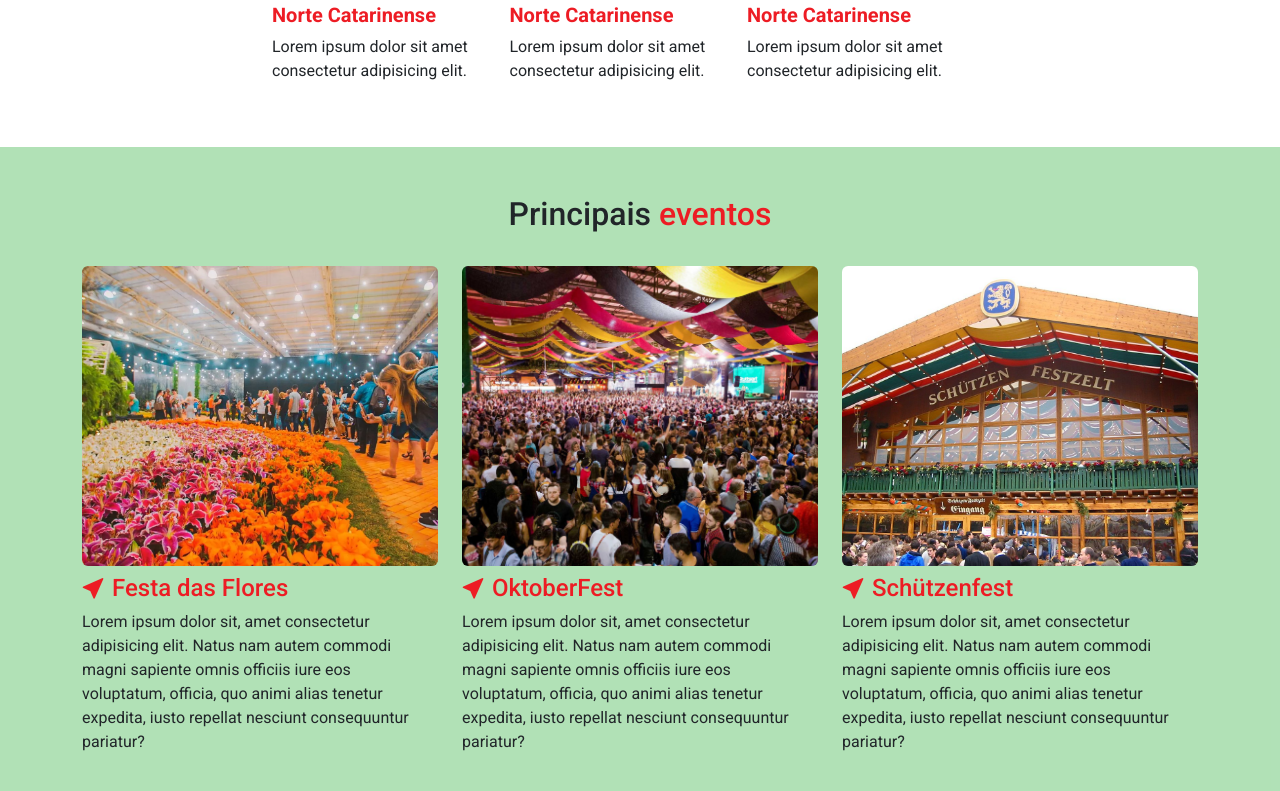
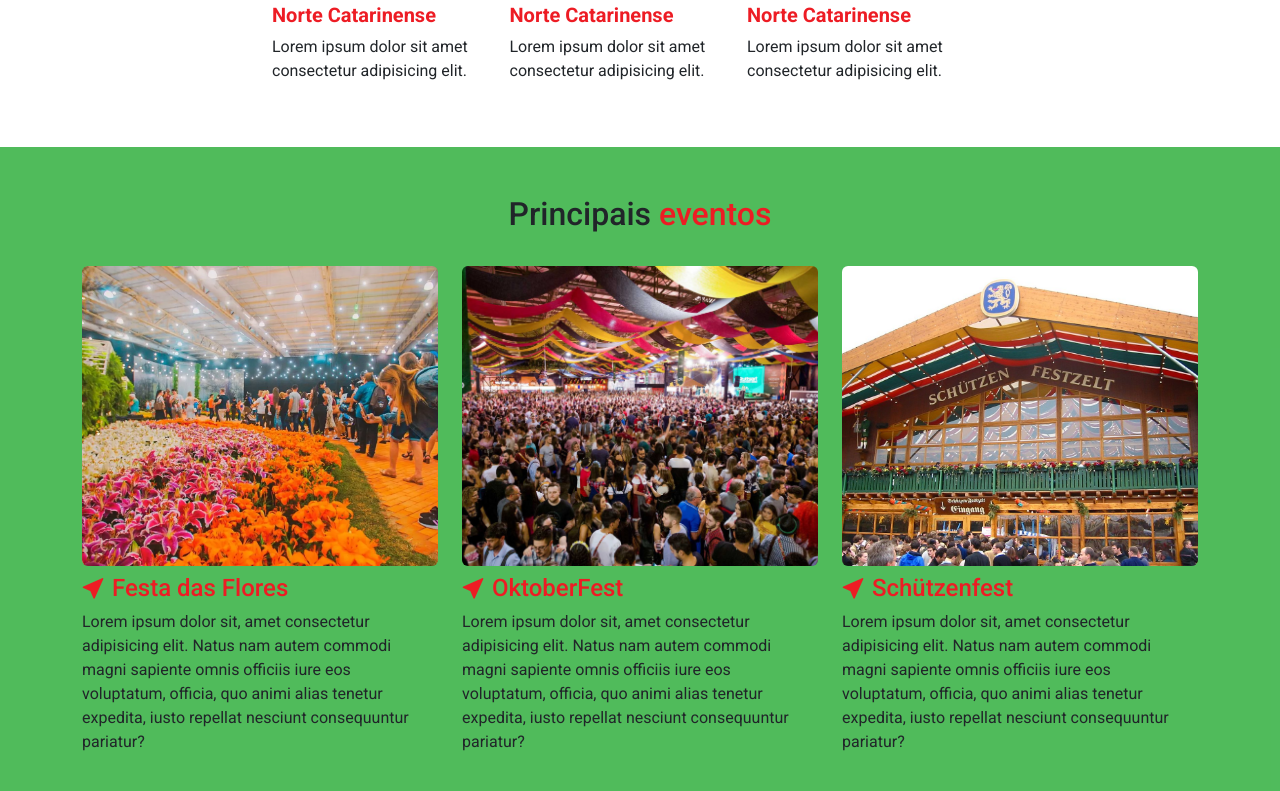
Before and after one commit to viniq1/Serra-SC, a plain HTML site: page index.html in a window 1280 px wide. Shown: the part 1685-2476 px from the top of the page. Drawn offline with nearby package versions, Linux system fonts and the light colour scheme.

Commit message:
troca de cores eventos

```diff
--- a/main.css
+++ b/main.css
@@ -55,7 +55,7 @@ body   {
 }
 
 #datas{
-    background-color: rgba(61,180,74, 0.4);
+    background-color: rgba(61,180,74, 0.9);
 }
 
 .text-colored, .text-colored:hover {
```
